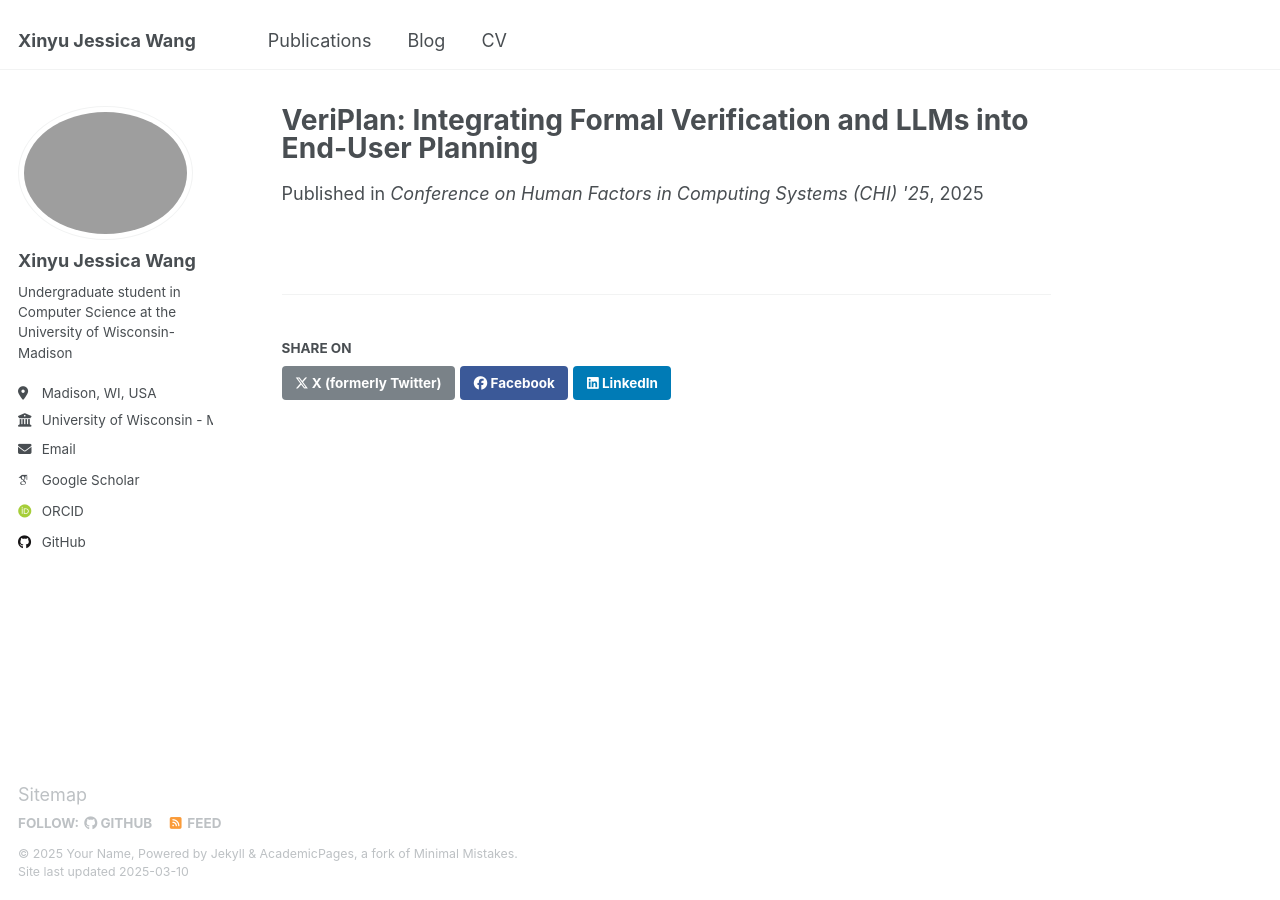
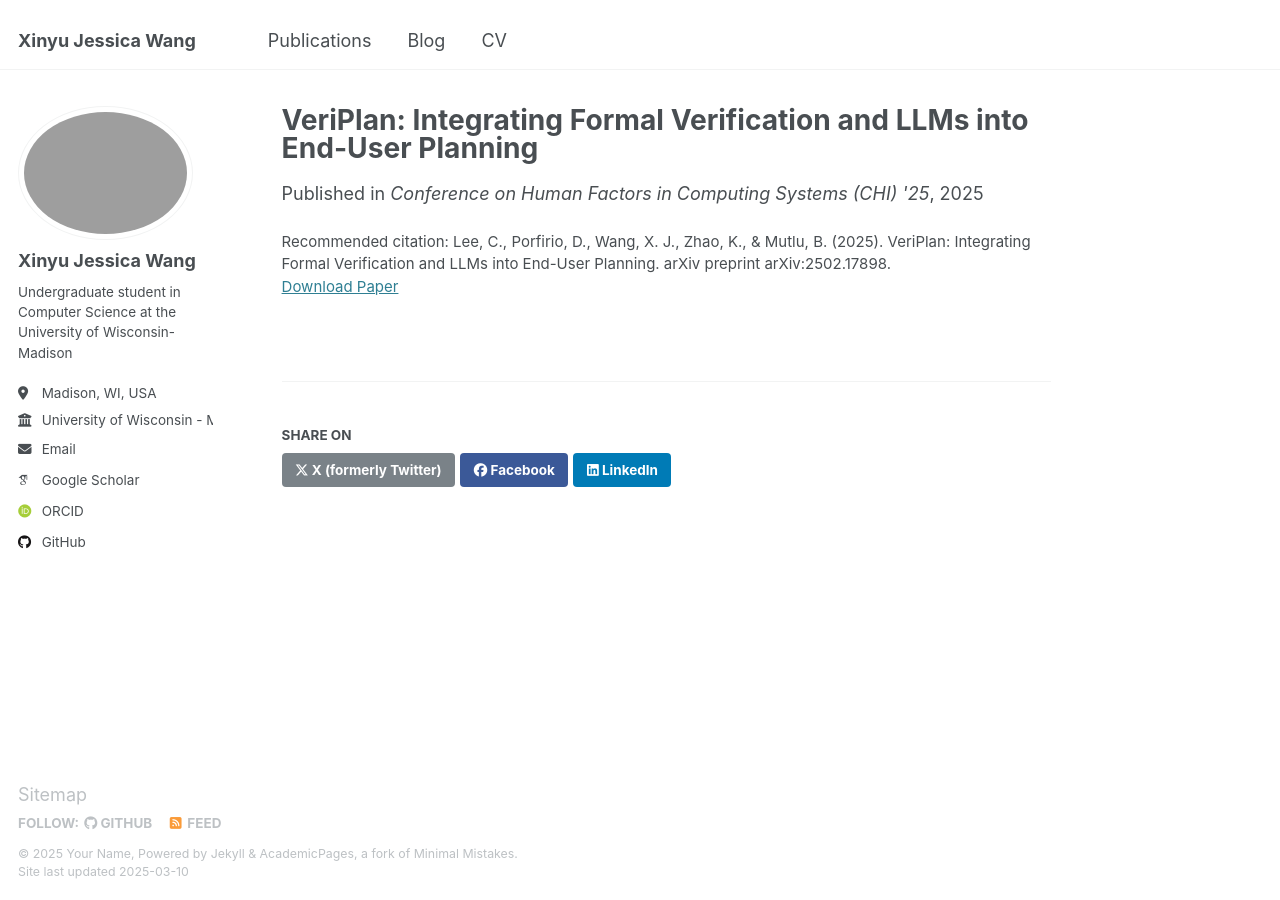
Before and after one commit to xwang2775/xwang2775.github.io, a Jekyll site: the page built from _publications/2024-02-17-paper-title-number-4.md, in a window 1280 px wide. Built offline with Jekyll 4.4.1, drawn with Linux system fonts in a browser that asks for light colours; some web fonts are replaced.

Commit message:
add basic info

```diff
--- a/_publications/2024-02-17-paper-title-number-4.md
+++ b/_publications/2024-02-17-paper-title-number-4.md
@@ -7,7 +7,7 @@ permalink: /publication/2024-02-17-paper-title-number-4
 date: 2025-02-17
 venue: "Conference on Human Factors in Computing Systems (CHI) '25"
 paperurl: 'https://arxiv.org/abs/2502.17898'
-# citation: 'Your Name, You. (2024). &quot;Paper Title Number 3.&quot; <i>GitHub Journal of Bugs</i>. 1(3).'
+citation: 'Lee, C., Porfirio, D., Wang, X. J., Zhao, K., & Mutlu, B. (2025). VeriPlan: Integrating Formal Verification and LLMs into End-User Planning. arXiv preprint arXiv:2502.17898.'
 ---
 
 <!-- The contents above will be part of a list of publications, if the user clicks the link for the publication than the contents of section will be rendered as a full page, allowing you to provide more information about the paper for the reader. When publications are displayed as a single page, the contents of the above "citation" field will automatically be included below this section in a smaller font. -->
```
Also changed, not shown: 1 other file.
